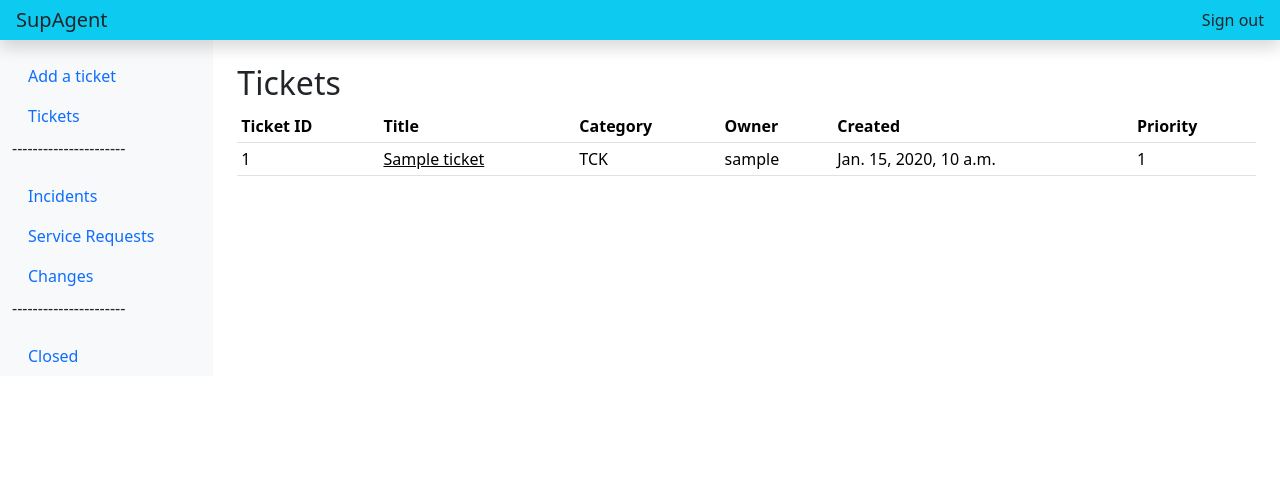
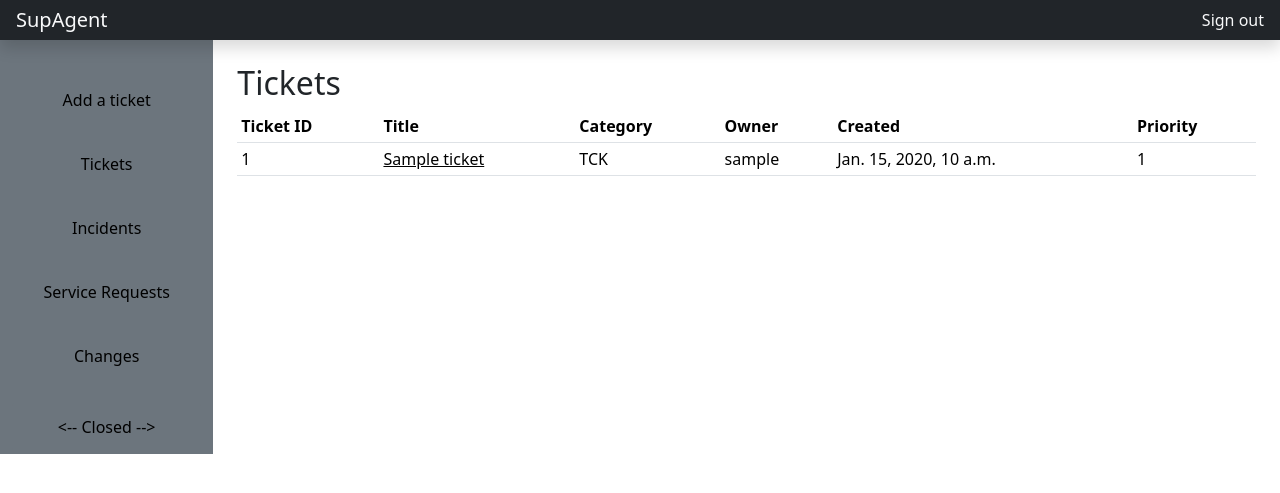
Before and after one commit to edek06/SupAgent, a Django app: page /ticketportal/ in a window 1280 px wide. Shown: the top 493 px of the page. Run offline with Django 4.2, Linux system fonts and the light colour scheme; tables that the repository leaves empty hold one stand-in row (values such as "Sample post").

Commit message:
design changed - now it looks good!

```diff
--- a/ticketportal/templates/ticketportal/base.html
+++ b/ticketportal/templates/ticketportal/base.html
@@ -36,19 +36,71 @@
   </head>
   <body>
 
-    <header class="navbar navbar-dark sticky-top bg-info flex-md-nowrap p-0 shadow">
-      <a class="navbar-brand text-dark col-md-3 col-lg-2 me-0 px-3" href="#">SupAgent</a>
+    <header class="navbar navbar-dark sticky-top bg-dark flex-md-nowrap p-0 shadow">
+      <a class="navbar-brand text-light col-md-3 col-lg-2 me-0 px-3" href="{% url 'ticketportal:tickets' %}">SupAgent</a>
       <button class="navbar-toggler position-absolute d-md-none collapsed" type="button" data-bs-toggle="collapse" data-bs-target="#sidebarMenu" aria-controls="sidebarMenu" aria-expanded="false" aria-label="Toggle navigation">
         <span class="navbar-toggler-icon"></span>
       </button>
       <!--<input class="form-control form-control-dark w-100" type="text" placeholder="Search" aria-label="Search">-->
       <div class="navbar-nav">
         <div class="nav-item text-nowrap">
-          <a class="nav-link px-3 text-dark" href="#">Sign out</a>
+          <a class="nav-link px-3 text-light" href="#">Sign out</a>
         </div>
       </div>
     </header>
+    <div class="container-fluid">
+      <div class="row flex-nowrap">
+        <nav id="sidebarMenu" class="col-md-3 col-lg-2 d-md-block bg-secondary sidebar collapse">
+          <div class="position-sticky pt-3">
+            <ul class="nav flex-column">
+              <br>
+              <li class="nav-item">
+                <a class="nav-link btn btn-success" href="{% url 'ticketportal:create_ticket' %}" style="color:black;">
+                  <span data-feather="file"></span>
+                  Add a ticket
+                </a>
+              </li>
+              <br>
+              <li class="nav-item">
+                <a class="nav-link btn btn-secondary" href="{% url 'ticketportal:tickets' %}" style="color:black;">
+                  <span data-feather="file"></span>
+                  Tickets
+                </a>
+              </li>
+              <br>
+              <li class="nav-item">
+                <a class="nav-link btn btn-secondary" href="{% url 'ticketportal:tickets' %}" style="color:black;">
+                  <span data-feather="shopping-cart"></span>
+                  Incidents
+                </a>
+              </li>
+              <br>
+              <li class="nav-item">
+                <a class="nav-link btn btn-secondary" href="{% url 'ticketportal:tickets' %}" style="color:black;">
+                  <span data-feather="users"></span>
+                  Service Requests
+                </a>
+              </li>
+              <br>
+              <li class="nav-item">
+                <a class="nav-link btn btn-secondary" href="{% url 'ticketportal:tickets' %}" style="color:black;">
+                  <span data-feather="bar-chart-2"></span>
+                  Changes
+                </a>
+              </li>
+              <br>
+              <li class="nav-item btn btn-secondary">
+                <a class="nav-link" href="{% url 'ticketportal:tickets' %}" style="color:black;">
+                  <span data-feather="bar-chart-2"></span>
+                  <-- Closed -->
+                </a>
+              </li>
+            </ul>
+          </div>
+        </nav>
     {% block content %}
     {% endblock %}
+      </div>
+    </div>
   </body>
 </html>
--- a/ticketportal/templates/ticketportal/tickets.html
+++ b/ticketportal/templates/ticketportal/tickets.html
@@ -1,52 +1,5 @@
 {% extends 'ticketportal/base.html' %}
 {% block content %}
-<div class="container-fluid">
-  <div class="row">
-    <nav id="sidebarMenu" class="col-md-3 col-lg-2 d-md-block bg-light sidebar collapse">
-      <div class="position-sticky pt-3">
-        <ul class="nav flex-column">
-          <li class="nav-item">
-            <a class="nav-link" href="{% url 'ticketportal:create_ticket' %}">
-              <span data-feather="file"></span>
-              Add a ticket
-            </a>
-          </li>
-          <li class="nav-item">
-            <a class="nav-link" href="#">
-              <span data-feather="file"></span>
-              Tickets
-            </a>
-          </li>
-          <p>----------------------</p>
-          <li class="nav-item">
-            <a class="nav-link" href="#">
-              <span data-feather="shopping-cart"></span>
-              Incidents
-            </a>
-          </li>
-          <li class="nav-item">
-            <a class="nav-link" href="#">
-              <span data-feather="users"></span>
-              Service Requests
-            </a>
-          </li>
-          <li class="nav-item">
-            <a class="nav-link" href="#">
-              <span data-feather="bar-chart-2"></span>
-              Changes
-            </a>
-          </li>
-          <p>----------------------</p>
-          <li class="nav-item">
-            <a class="nav-link" href="#">
-              <span data-feather="bar-chart-2"></span>
-              Closed
-            </a>
-          </li>
-        </ul>
-      </div>
-    </nav>
-
     <main class="col-md-9 ms-sm-auto col-lg-10 px-md-4">
       <br>
       <h2>Tickets</h2>
@@ -65,7 +18,7 @@
           <tbody>
             {% for ticket in tickets %}
             {% if ticket.priority == 3 %}
-            <tr class="bg-secondary">
+            <tr class="bg-danger">
             {% elif ticket.priority == 2 %}
             <tr class="text-dark bg-light">
             {% else %}
@@ -84,6 +37,4 @@
         </table>
       </div>
     </main>
-  </div>
-</div>
 {% endblock %}
```
Also changed, not shown: ticketportal/templates/ticketportal/create_ticket.html (+7 -4 lines), ticketportal/templates/ticketportal/ticket_detail.html (+6 -3 lines).
